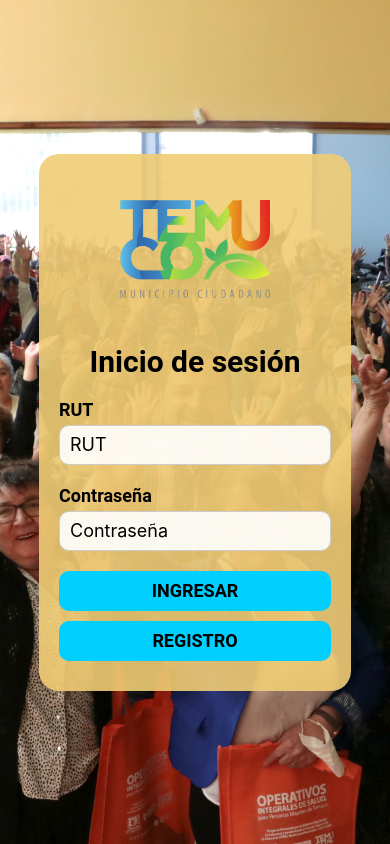
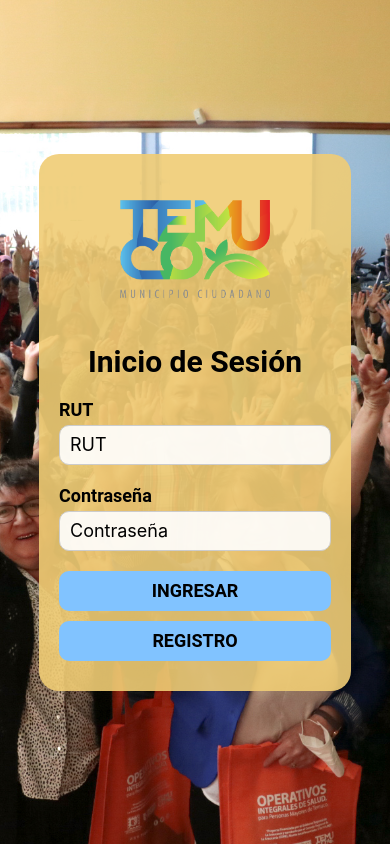
Before and after one commit to platanob/Taller_3, a React Native app in the folder agenda-movil/: screen /Login in a window 390 px wide. Built offline with nearby package versions, Linux system fonts and the light colour scheme.

Commit message:
Detalles de diseño

```diff
--- a/agenda-movil/frontend/src/screens/HoraDetalle.jsx
+++ b/agenda-movil/frontend/src/screens/HoraDetalle.jsx
@@ -1,7 +1,7 @@
 import React from 'react';
 import { View, Text, StyleSheet, Image, TouchableOpacity, ScrollView } from 'react-native';
 import Icon from 'react-native-vector-icons/Ionicons';
-import { LinearGradient } from 'expo-linear-gradient'; // Asegúrate de tener esto instalado
+import { LinearGradient } from 'expo-linear-gradient';
 
 const HoraDetalle = ({ route, navigation }) => {
   const { fecha, hora, lugar, servicio, profesional } = route.params;
@@ -13,12 +13,10 @@ const HoraDetalle = ({ route, navigation }) => {
     >
       <ScrollView contentContainerStyle={styles.container}>
         <View style={styles.header}>
-          {/* Botón de Volver en la esquina superior izquierda */}
           <TouchableOpacity style={styles.backButton} onPress={() => navigation.goBack()}>
             <Icon name="arrow-back" size={30} color="black" />
           </TouchableOpacity>
 
-          {/* Logo de Temuco en la esquina superior derecha */}
           <Image
             source={require('../assets/img/logo_muni.jpg')}
             style={styles.logo}
@@ -72,7 +70,7 @@ const styles = StyleSheet.create({
   title: {
     fontSize: 35,
     fontWeight: 'bold',
-    fontFamily: 'Roboto', // Se aplica la fuente Roboto
+    fontFamily: 'Roboto',
     color: 'black',
     marginVertical: 20,
   },
@@ -93,7 +91,6 @@ const styles = StyleSheet.create({
   },
   detailText: {
     fontSize: 24,
-    fontWeight: 'bold',
     fontFamily: 'Roboto',
     marginVertical: 5,
   },
--- a/agenda-movil/frontend/src/screens/HorasAgendadas.jsx
+++ b/agenda-movil/frontend/src/screens/HorasAgendadas.jsx
@@ -4,7 +4,7 @@ import { View, Text, StyleSheet, Image, TouchableOpacity, ScrollView, ActivityIn
 import { useNavigation } from '@react-navigation/native';
 import AsyncStorage from '@react-native-async-storage/async-storage';
 import Icon from 'react-native-vector-icons/Ionicons';
-import { LinearGradient } from 'expo-linear-gradient'; // Asegúrate de tener esto instalado
+import { LinearGradient } from 'expo-linear-gradient';
 
 const HorasAgendadas = () => {
   const navigation = useNavigation();
@@ -109,7 +109,7 @@ const HorasAgendadas = () => {
           resizeMode="cover"
         />
         <ActivityIndicator size="large" color="#260e86" />
-        <Text style={styles.loadingText}>Cargando citas...</Text>
+        <Text style={styles.loadingText}>CARGANDO CITAS...</Text>
       </View>
     );
   }
@@ -192,7 +192,7 @@ const styles = StyleSheet.create({
   title: {
     fontSize: 35,
     fontWeight: 'bold',
-    fontFamily: 'Roboto', // Se aplica la fuente Roboto
+    fontFamily: 'Roboto',
     color: 'Black',
     marginVertical: 20,
   },
@@ -215,7 +215,7 @@ const styles = StyleSheet.create({
   dateText: {
     fontSize: 18,
     fontWeight: 'bold',
-    fontFamily: 'Roboto', // Se aplica la fuente Roboto
+    fontFamily: 'Roboto',
   },
   timeText: {
     position: 'absolute',
@@ -223,13 +223,13 @@ const styles = StyleSheet.create({
     right: 15,
     color: 'red',
     fontWeight: 'bold',
-    fontFamily: 'Roboto', // Se aplica la fuente Roboto
+    fontFamily: 'Roboto',
     fontSize: 18,
   },
   serviceText: {
     fontSize: 22,
     fontWeight: 'bold',
-    fontFamily: 'Roboto', // Se aplica la fuente Roboto
+    fontFamily: 'Roboto',
     marginVertical: 10,
   },
   buttonContainer: {
@@ -238,6 +238,7 @@ const styles = StyleSheet.create({
   },
   infoButton: {
     backgroundColor: '#fff',
+    fontSize: 22,
     padding: 10,
     borderRadius: 5,
     flex: 1,
@@ -246,6 +247,7 @@ const styles = StyleSheet.create({
   },
   cancelButton: {
     backgroundColor: '#fff',
+    fontSize: 22,
     padding: 10,
     borderRadius: 5,
     flex: 1,
@@ -254,7 +256,8 @@ const styles = StyleSheet.create({
   buttonText: {
     color: 'black',
     fontWeight: 'bold',
-    fontFamily: 'Roboto', // Se aplica la fuente Roboto
+    fontSize: 18,
+    fontFamily: 'Roboto',
   },
   backButton: {
     position: 'absolute',
@@ -284,7 +287,7 @@ const styles = StyleSheet.create({
     fontWeight: '600',
     color: '#260e86',
     marginTop: 10,
-    fontFamily: 'Roboto', // Se aplica la fuente Roboto
+    fontFamily: 'Roboto',
   },
   backgroundImage: {
     position: 'absolute',
--- a/agenda-movil/frontend/src/screens/MenuInicio.jsx
+++ b/agenda-movil/frontend/src/screens/MenuInicio.jsx
@@ -3,7 +3,7 @@ import { View, Text, StyleSheet, Image, TouchableOpacity, ScrollView, Alert } fr
 import { useNavigation } from '@react-navigation/native';
 import AsyncStorage from '@react-native-async-storage/async-storage';
 import { LinearGradient } from 'expo-linear-gradient';
-import Icon from 'react-native-vector-icons/FontAwesome'; // Importa los iconos
+import Icon from 'react-native-vector-icons/FontAwesome';
 
 
 const MenuInicio = () => {
--- a/agenda-movil/frontend/src/screens/Registro.jsx
+++ b/agenda-movil/frontend/src/screens/Registro.jsx
@@ -120,7 +120,7 @@ const styles = StyleSheet.create({
   button: {
     width: '100%',
     height: 40,
-    backgroundColor: '#00CFFF',
+    backgroundColor: '#81C3FF',
     justifyContent: 'center',
     alignItems: 'center',
     borderRadius: 10,
--- a/agenda-movil/frontend/src/screens/login.jsx
+++ b/agenda-movil/frontend/src/screens/login.jsx
@@ -48,13 +48,12 @@ export default function Login() {
       style={styles.background}
     >
       <View style={styles.overlay}>
-        {/* Integración del logo */}
         <Image
           source={require('../assets/img/logo_muni.jpg')}
           style={styles.logo}
         />
 
-        <Text style={styles.title}>Inicio de sesión</Text>
+        <Text style={styles.title}>Inicio de Sesión</Text>
 
         <Text style={styles.label}>RUT</Text>
         <TextInput
@@ -101,7 +100,7 @@ const styles = StyleSheet.create({
   overlay: {
     padding: 20,
     borderRadius: 20,
-    backgroundColor: 'rgba(240, 205, 117, 0.9)', // Corregido
+    backgroundColor: 'rgba(240, 205, 117, 0.9)',
     width: '80%',
     alignItems: 'center',
   },
@@ -141,7 +140,7 @@ const styles = StyleSheet.create({
   button: {
     width: '100%',
     height: 40,
-    backgroundColor: '#00CFFF',
+    backgroundColor: '#81C3FF',
     justifyContent: 'center',
     alignItems: 'center',
     borderRadius: 10,
```
